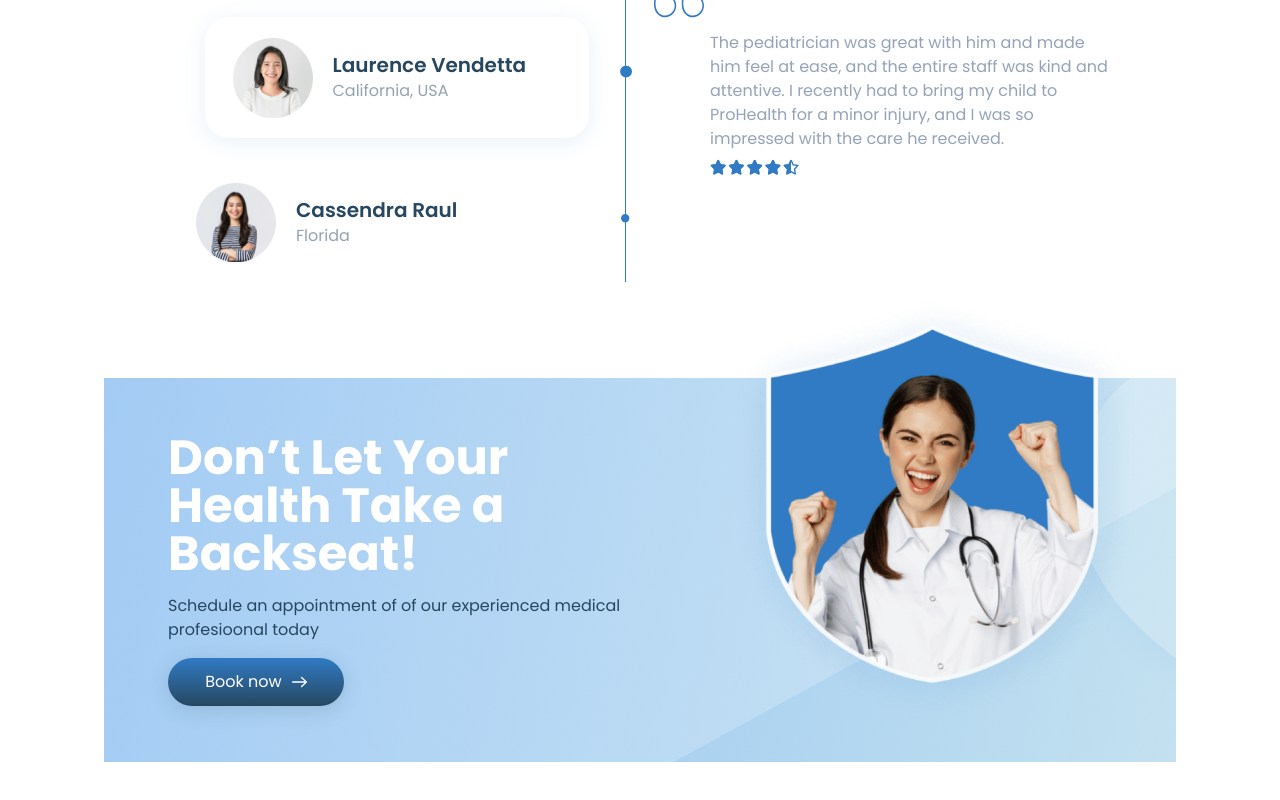
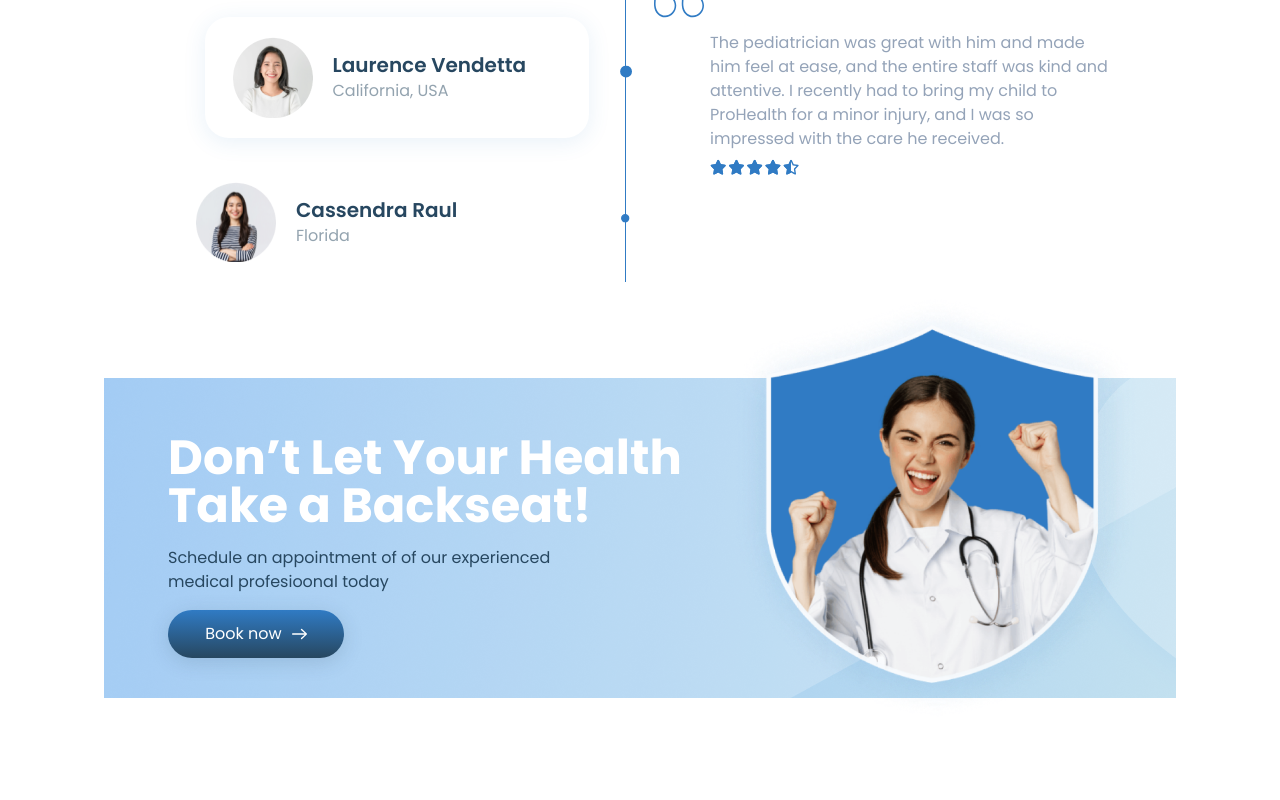
Before and after one commit to SergeCodeur/figma-to-code-ed2-week4, a Next.js app: page / in a window 1280 px wide. Shown: the part 3936-4736 px from the top of the page. After the commit the page ends 4674 px from the top, so only its background shows below. Built offline with nearby package versions, Linux system fonts and the light colour scheme.

Commit message:
font ajustment of section CTA

```diff
--- a/src/components/Home/sections/CTA.tsx
+++ b/src/components/Home/sections/CTA.tsx
@@ -6,10 +6,10 @@ import { ChevronRight } from '@/assets/icons'
 const CTA = () => {
   return (
     <div className='flex items-center justify-between container my-10'>
-      <div className='bg-cta-bg h-96 container relative'>
-        <div className='max-w-lg mt-14 flex flex-col gap-4'>
+      <div className='bg-cta-bg h-80 container relative'>
+        <div className='max-w-xl mt-14 flex flex-col gap-4'>
           <h2 className='text-white font-bold text-5xl'>Don’t Let Your Health Take a Backseat!</h2>
-          <p>Schedule an appointment of of our experienced medical profesioonal today</p>
+          <p className='max-w-96'>Schedule an appointment of of our experienced medical profesioonal today</p>
           <Link
 					href="/sign-up"
 					className="bg-gradient-to-b from-[#307bc4] to-[#274760] text-white shadow-light-blue !rounded-3xl px-8 py-3 max-w-44 flex justify-center items-center gap-2.5"
```
